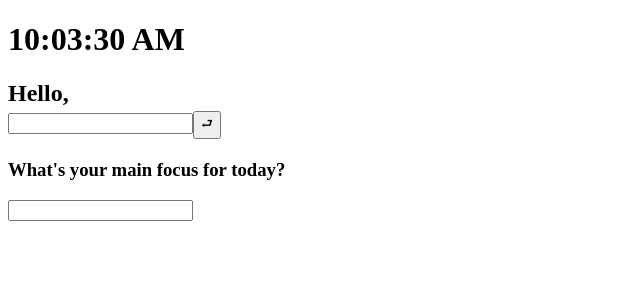
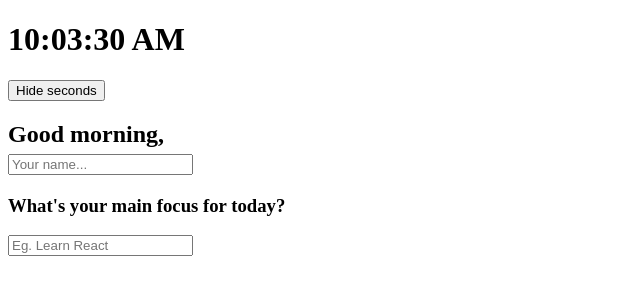
Before and after one commit to iumbs/react-test-app, a React app: page / in a window 1280 px wide. Shown: the top 300 px of the page, without its empty margins (0-640 px from the left). Built offline with nearby package versions, Linux system fonts and the light colour scheme.

Commit message:
Add toggles for name and seconds

```diff
--- a/src/components/App.jsx
+++ b/src/components/App.jsx
@@ -8,49 +8,96 @@ export class App extends React.Component {
 		super(props);
 		this.state = {
 			date: new Date(),
-			name: '',
-			showName: false
+			seconds: true,
+			welcomeMessage: '',
+			name: {
+				value: '',
+				show: false
+			}
 		};
 		this.handleNameInputChange = this.handleNameInputChange.bind(this);
 		this.handleNameSubmit = this.handleNameSubmit.bind(this);
+		this.handleSecondsToggler = this.handleSecondsToggler.bind(this);
+	}
+
+	componentWillMount(){
+		this.handleWelcomeMessage();
 	}
 
 	componentDidMount(){
 		setInterval(
-			() => {this.clockTicker()},
+			() => {
+				this.clockTicker();
+				this.handleWelcomeMessage();
+			},
 			1000
 		);
 	}
 
-	componentWillUnmount(){
+	componentWillUnmount() {
 		clearInterval();
 	}
 
-	clockTicker(){
+	clockTicker() {
 		this.setState({
 			date: new Date()
 		});
 	}
 
-	handleNameInputChange(name) {
+	handleSecondsToggler(newSeconds) {
 		this.setState({
-			name: name
+			seconds: newSeconds
 		});
 	}
 
-	handleNameSubmit(showName) {
+	handleWelcomeMessage(){
+		const hour = this.state.date.getHours();
+		let dayTime;
+		switch (true) {
+			case (hour >= 6 && hour < 12):
+				dayTime = 'morning';
+				break;
+			case (hour >= 12 && hour < 18):
+				dayTime = 'afternoon';
+				break;
+			case (hour >= 18 && hour < 23):
+				dayTime = 'evening';
+				break;
+			default: dayTime = 'night'
+		};
 		this.setState({
-			showName: showName
+			welcomeMessage: `Good ${dayTime}`
+		});
+	}
+
+	handleNameInputChange(newValue) {
+		const nameObj = this.state.name;
+		nameObj.value = newValue;
+		this.setState({
+			name: nameObj
+		});
+	}
+
+	handleNameSubmit(newShow) {
+		const nameObj = this.state.name;
+		nameObj.show = newShow;
+		nameObj.value = newShow ? nameObj.value : '';
+		this.setState({
+			name: nameObj
 		});
 	}
 
 	render() {
 		return (
 			<div>
-				<Clock date={this.state.date} />
+				<Clock
+					date={this.state.date}
+					seconds={this.state.seconds}
+					onSecondsToggler={this.handleSecondsToggler}
+				/>
 				<Hello
+					welcomeMessage={this.state.welcomeMessage}
 					name={this.state.name}
-					showName={this.state.showName}
 					onNameInputChange={this.handleNameInputChange}
 					onNameSubmit={this.handleNameSubmit}
 				/>
--- a/src/components/Todo.jsx
+++ b/src/components/Todo.jsx
@@ -5,7 +5,10 @@ export const TodoPrompt = (props) => {
   return (
     <div>
       <h3>What's your main focus for today?</h3>
-      <input type="text" />
+      <input
+        type="text"
+        placeholder="Eg. Learn React"
+      />
     </div>
   );
 
--- a/src/components/Welcome.jsx
+++ b/src/components/Welcome.jsx
@@ -1,42 +1,108 @@
 import React from 'react';
 
-export const Clock = (props) => {
-  let fullDateToString = props.date.toLocaleTimeString();
-  let dateToString = fullDateToString.substr(0,5);
-  return <h1>{fullDateToString}</h1>
-};
+export class Clock extends React.Component {
+
+  constructor(props) {
+    super(props);
+    this.toggleSeconds = this.toggleSeconds.bind(this);
+  }
+
+  toggleSeconds(e) {
+    const bool = this.props.seconds ? false : true;
+    this.props.onSecondsToggler(bool);
+  }
+
+  render() {
+    const fullDate = this.props.date.toLocaleTimeString();
+    const date = fullDate.substr(0, 5);
+    if (this.props.seconds) {
+      return (
+        <div>
+          <h1>{fullDate}</h1>
+          <button onClick={this.toggleSeconds}>Hide seconds</button>
+        </div>
+      );
+    } else {
+      return (
+        <div>
+          <h1>{date}</h1>
+          <button onClick={this.toggleSeconds}>Show seconds</button>
+        </div>
+      );
+    }
+  }
+
+}
 
 export class Hello extends React.Component {
 
   constructor(props) {
     super(props);
     this.handleNameInputChange = this.handleNameInputChange.bind(this);
-    this.handleNameSubmit = this.handleNameSubmit.bind(this);
+    this.toggleNameSubmit = this.toggleNameSubmit.bind(this);
   }
 
   handleNameInputChange(e) {
-		this.props.onNameInputChange(e.target.value)
+    const name = e.target.value;
+    const capitalizedName = name.charAt(0).toUpperCase() + name.slice(1);
+		this.props.onNameInputChange(capitalizedName);
 	}
 
-	handleNameSubmit(e) {
-    this.props.onNameSubmit(true)
+	toggleNameSubmit(e) {
+    if (this.props.name.value) {
+      const bool = this.props.name.show ? false : true;
+      this.props.onNameSubmit(bool);
+      e.preventDefault();
+    } else {
+      e.preventDefault();
+    }
 	}
 
   render() {
-    if (!this.props.showName) {
+    if (!this.props.name.show && !this.props.name.value) {
       return (
-        <h2>Hello,
-          <form onSubmit={this.handleNameSubmit}>
-            <input type="text" value={this.props.name} onChange={this.handleNameInputChange} />
-            <input type="submit" value="⮐" />
+        <h2>{this.props.welcomeMessage},
+          <form onSubmit={this.toggleNameSubmit}>
+            <input
+              type="text"
+              placeholder="Your name..."
+              value={this.props.name.value}
+              onChange={this.handleNameInputChange}
+            />
           </form>
         </h2>
       );
+    } else if (!this.props.name.show && this.props.name.value) {
+        return (
+          <h2>{this.props.welcomeMessage},
+            <form onSubmit={this.toggleNameSubmit}>
+              <input
+                type="text"
+                placeholder="Your name..."
+                value={this.props.name.value}
+                onChange={this.handleNameInputChange}
+              />
+              <input
+                type="submit"
+                value="⮐"
+              />
+            </form>
+          </h2>
+        );
     } else {
       return (
-        <h2>Hello, {this.props.name}</h2>
+        <div>
+          <h2>
+            {this.props.welcomeMessage}, {this.props.name.value}.
+            <form onSubmit={this.toggleNameSubmit}>
+              <input
+                type="submit"
+                value="Reset name"
+              />
+            </form>
+          </h2>
+        </div>
       );
     }
   }
-
 }
```
